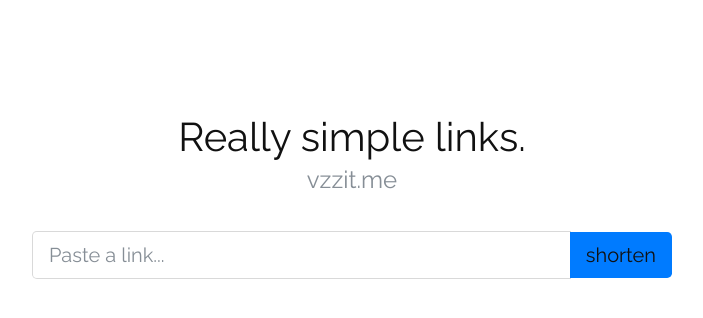
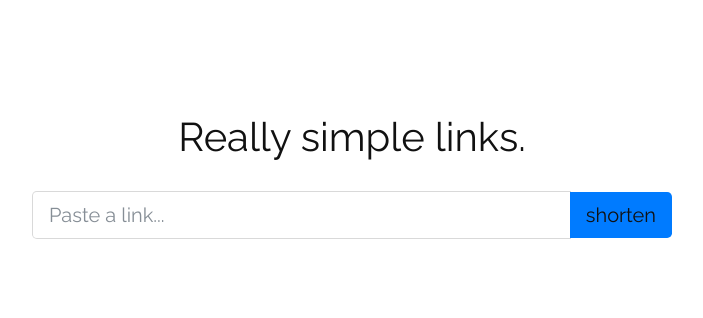
Before and after one commit to trowacat/vzzit, a website: page views/index.html in a window 1280 px wide. Shown: the whole page, without its empty margins (288-991 px from the left). Drawn offline with nearby package versions, Linux system fonts and the light colour scheme; some packages are replaced by stand-ins of ours; files that its build step writes are made by us from their sources; a script that the page names is missing; files whose address does not match are found by name.

Commit message:
even simpler page

```diff
--- a/views/index.html
+++ b/views/index.html
@@ -32,7 +32,7 @@
 
         <div class="inner cover">
           <h1>Really simple links.</h1>
-          <h4 class="text-muted">vzzit.me</h4>
+        </br>
 
           <div class="row">
 
```
